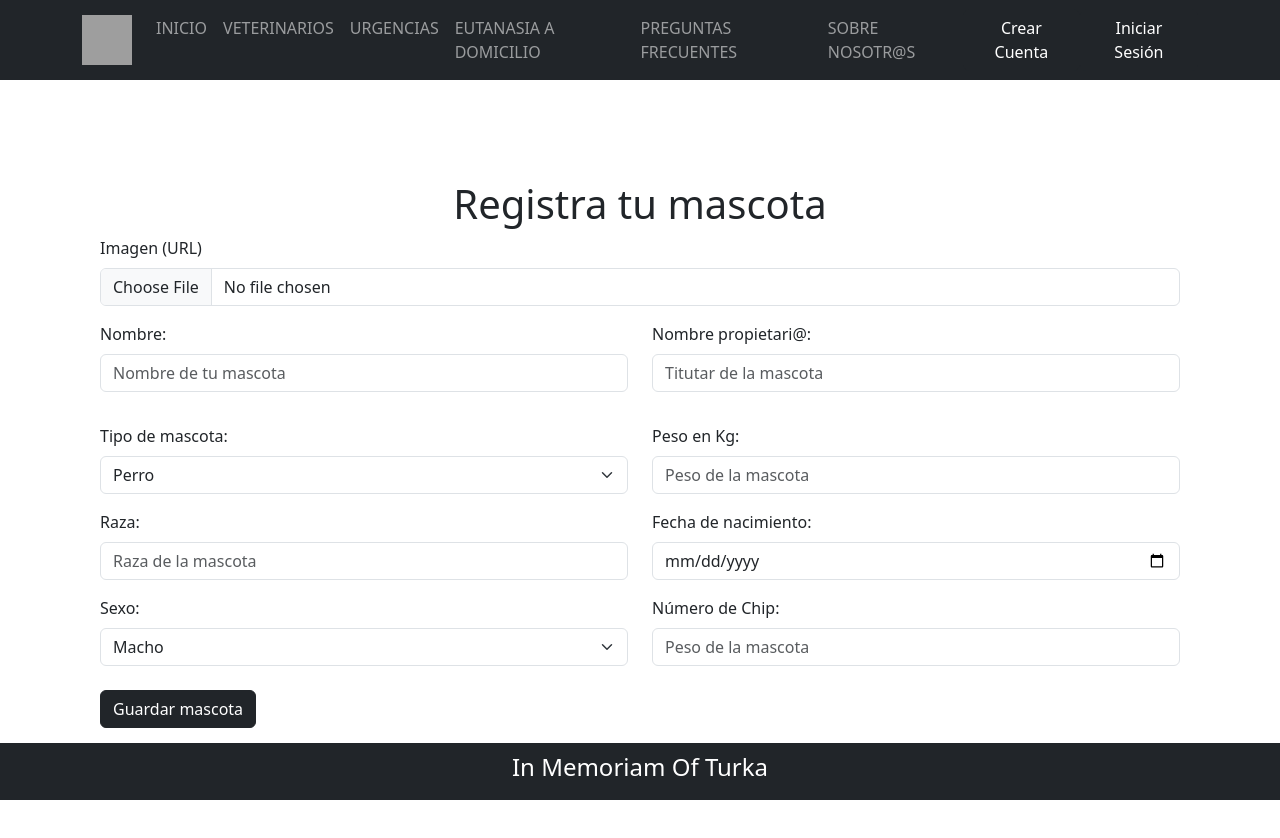
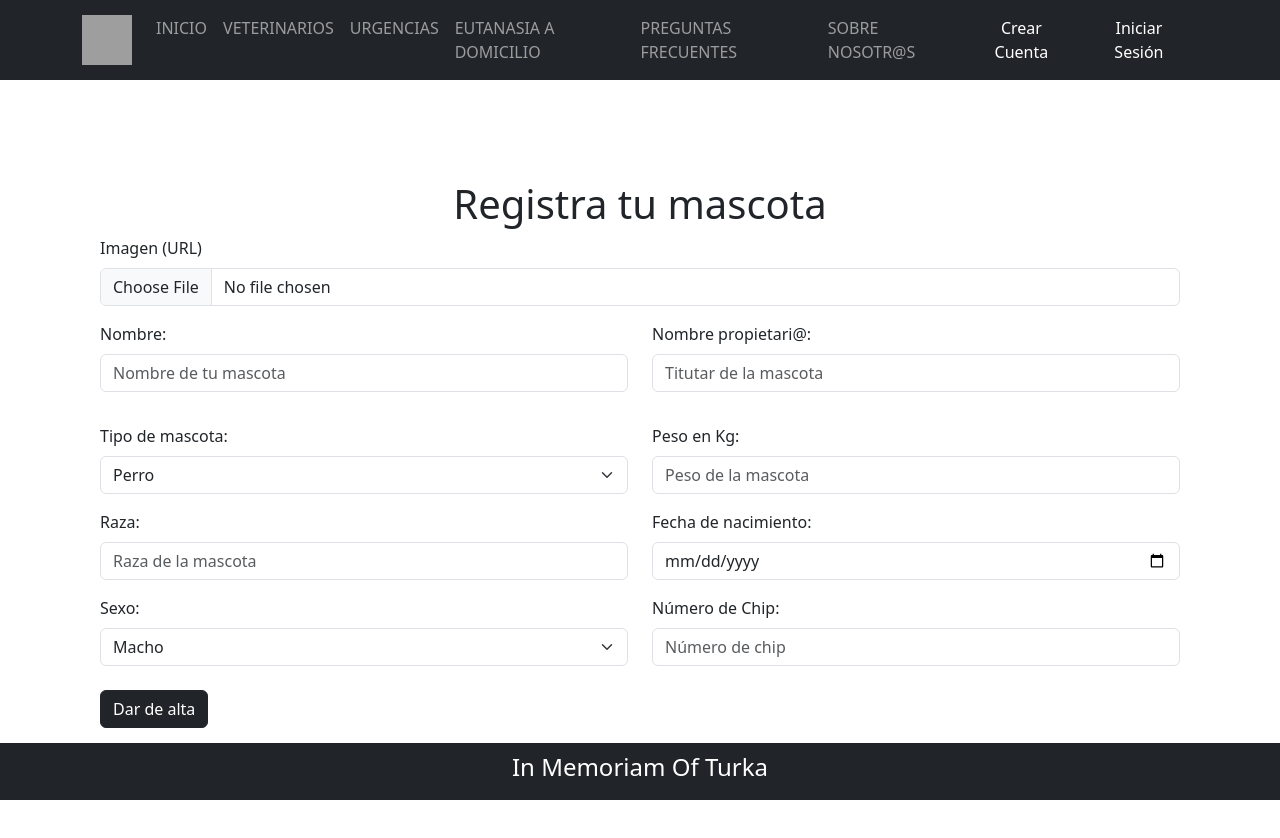
Before and after one commit to patriiilago/miauyuda-client, a React (Vite) app: page /petform in a window 1280 px wide. Shown: the top 838 px of the page. Built offline with nearby package versions, Linux system fonts and the light colour scheme; grey boxes are pictures that could not be loaded.

Commit message:
change PetsForm

```diff
--- a/src/components/PetForm/PetForm.jsx
+++ b/src/components/PetForm/PetForm.jsx
@@ -1,11 +1,9 @@
-import { Accordion, Button, Form, Col, Row } from "react-bootstrap"
+import { Button, Form, Col, Row } from "react-bootstrap"
 import '../../components/PetForm/PetForm.css'
 import { useState } from "react"
 import { useNavigate } from 'react-router-dom'
 import uploadServices from "../../services/upload.services"
 import PetServices from "../../services/pet.services"
-
-const VTE_SERVER_URL = "http://localhost:5005"
 
 
 const PetForm = () => {
@@ -63,8 +61,10 @@ const PetForm = () => {
 
 
 
-        <Form className="petForm" onSubmit={handleFormSubmit}>
+        <Form onSubmit={handleFormSubmit} className="petForm">
+
             <h1 className="h1Petform">Registra tu mascota</h1>
+
             <Form.Group className="mb-3 m-t3" controlId="image">
                 <Form.Label>Imagen (URL)</Form.Label>
                 <Form.Control type="file" onChange={handleFileUpload} />
@@ -74,6 +74,7 @@ const PetForm = () => {
                 <Form.Group as={Col} variant="dark" className="mb-3" controlId="formGridPetName">
                     <Form.Label>Nombre:</Form.Label>
                     <Form.Control
+                        type="text"
                         placeholder="Nombre de tu mascota"
                         onChange={handleInputChange}
                         value={petData.name}
@@ -84,6 +85,7 @@ const PetForm = () => {
                 <Form.Group as={Col} variant="dark" className="mb-3" controlId="formGridPetOwner">
                     <Form.Label>Nombre propietari@:</Form.Label>
                     <Form.Control
+                        type="text"
                         placeholder="Titutar de la mascota"
                         onChange={handleInputChange}
                         value={petData.chipOwner}
@@ -96,6 +98,8 @@ const PetForm = () => {
                 <Form.Group as={Col} variant="dark" controlId="formGridStateAnimals">
                     <Form.Label>Tipo de mascota:</Form.Label>
                     <Form.Select
+                        type="text"
+                        placeholder="Tipo de mascota"
                         onChange={handleInputChange}
                         value={petData.type}
                         name={"type"}
@@ -137,7 +141,8 @@ const PetForm = () => {
                 <Form.Group as={Col} controlId="formGridBirth">
                     <Form.Label>Fecha de nacimiento:</Form.Label>
                     <Form.Control
-                        type="date" placeholder="Fecha de nacimiento"
+                        type="date"
+                        placeholder="Fecha de nacimiento"
                         onChange={handleInputChange}
                         value={petData.birth}
                         name={"birth"}
@@ -149,6 +154,8 @@ const PetForm = () => {
                 <Form.Group as={Col} variant="dark" controlId="formGridStatePetSex">
                     <Form.Label>Sexo:</Form.Label>
                     <Form.Select
+                        type="text"
+                        placeholder="Sexo de la mascota"
                         onChange={handleInputChange}
                         value={petData.sex}
                         name={"sex"}
@@ -162,7 +169,7 @@ const PetForm = () => {
                     <Form.Label>Número de Chip:</Form.Label>
                     <Form.Control
                         type="number"
-                        placeholder="Peso de la mascota"
+                        placeholder="Número de chip"
                         onChange={handleInputChange}
                         value={petData.chipNumber}
                         name={"chipNumber"}
@@ -171,14 +178,8 @@ const PetForm = () => {
             </Row>
 
 
-            <Button
-                // onClick={handleFormSubmit}
-                disabled={loadingImage}
-                type="submit"
-                className="mt-2 mb-2"
-                variant="dark">
-                {loadingImage ? 'Cargando imagen...' : 'Guardar mascota'}
-
+            <Button disabled={loadingImage} variant="dark mb-3" type="submit" className="mt-2 mb-2">
+                {loadingImage ? 'Cargando imagen...' : 'Dar de alta'}
             </Button>
         </Form>
 
--- a/src/services/pet.services.js
+++ b/src/services/pet.services.js
@@ -27,13 +27,13 @@ class PetServices {
         return this.axiosApp.post(`/api/pets/newPet`)
     }
     getPets = () => {
-        return this.axiosApp.get(`/api/pets/PetId`)
+        return this.axiosApp.get(`/api/pets/petId`)
     }
     editPet = () => {
-        return this.axiosApp.put(`/api/pets/PetId`)
+        return this.axiosApp.put(`/api/pets/petId`)
     }
     deletePet = () => {
-        return this.axiosApp.delete(`/api/pets/PetId`)
+        return this.axiosApp.delete(`/api/pets/petId`)
     }
 
 }
```
